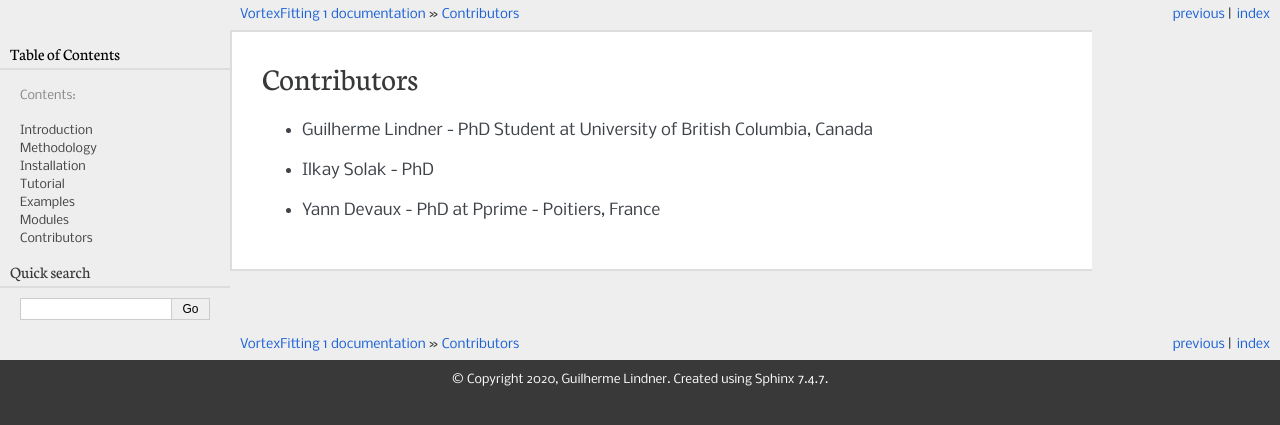
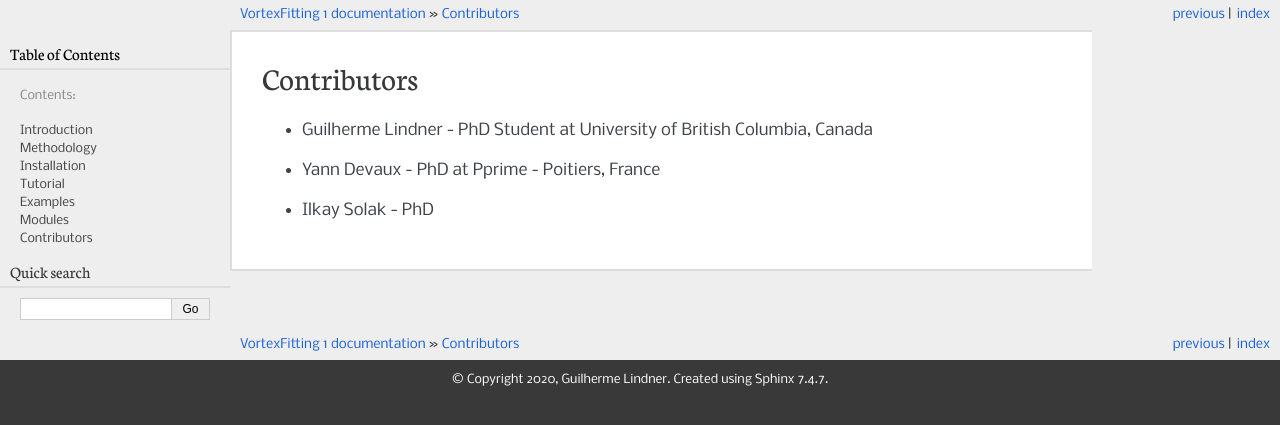
Before and after one commit to guilindner/VortexFitting, a Sphinx documentation site: the page built from docs/contributors.rst, in a window 1280 px wide. Shown: the top 425 px of the page. Built offline with Sphinx 7.4.7, drawn with Linux system fonts in a browser that asks for light colours; formulas are drawn with MathJax 3; pages that are not in the unit, such as notebooks, are missing from menus.

Commit message:
fixed order

```diff
--- a/docs/contributors.html
+++ b/docs/contributors.html
@@ -51,8 +51,8 @@
 <h1>Contributors<a class="headerlink" href="#contributors" title="Permalink to this headline">¶</a></h1>
 <ul class="simple">
 <li><p>Guilherme Lindner - PhD Student at University of British Columbia, Canada</p></li>
+<li><p>Yann Devaux - PhD at Pprime - Poitiers, France</p></li>
 <li><p>Ilkay Solak - PhD</p></li>
-<li><p>Yann Devaux - PhD at Pprime - Poitiers, France</p></li>
 </ul>
 </div>
 
--- a/docs/contributors.rst
+++ b/docs/contributors.rst
@@ -3,6 +3,6 @@ Contributors
 
 * Guilherme Lindner - PhD Student at University of British Columbia, Canada
 
+* Yann Devaux - PhD at Pprime - Poitiers, France
+
 * Ilkay Solak - PhD
-
-* Yann Devaux - PhD at Pprime - Poitiers, France
```
